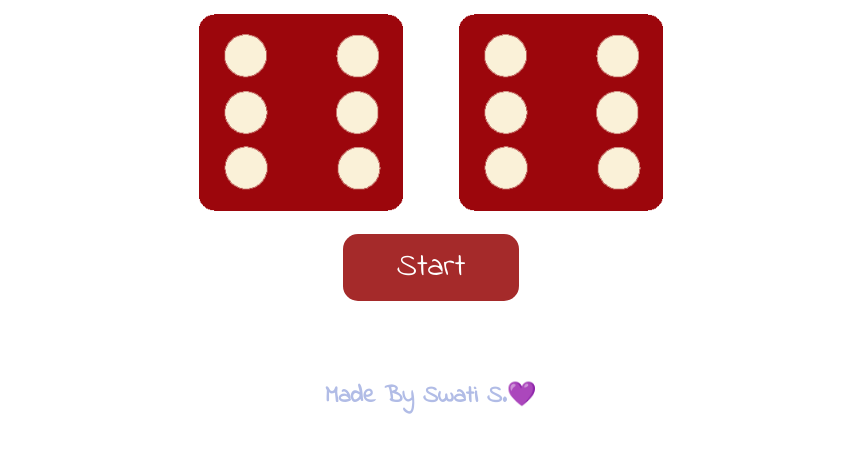
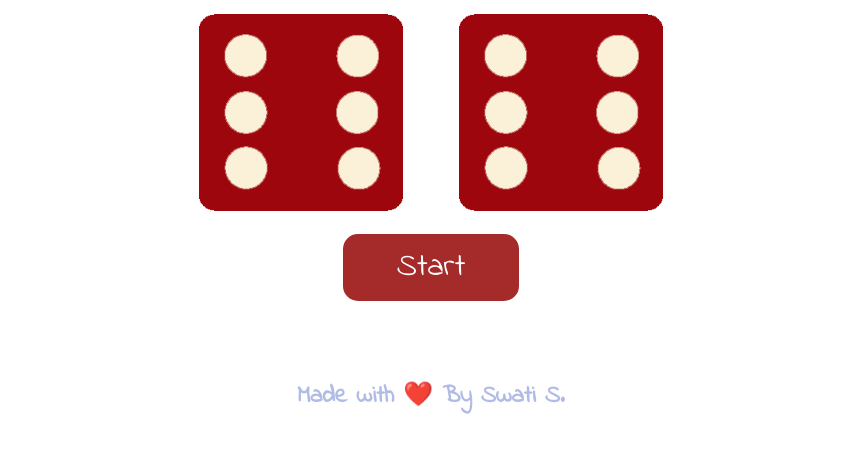
Before and after one commit to ShingneSwati/Dice, a plain HTML site: page index.html in a window 1280 px wide. Shown: the part 339-792 px from the top of the page, without its empty margins (209-1066 px from the left). Drawn offline with Linux system fonts and the light colour scheme.

Commit message:
Update index.html

```diff
--- a/index.html
+++ b/index.html
@@ -34,6 +34,6 @@
   </body>
 
   <footer>
-    Made By Swati S.💜
+    Made with ❤️ By Swati S.
   </footer>
 </html>
```
